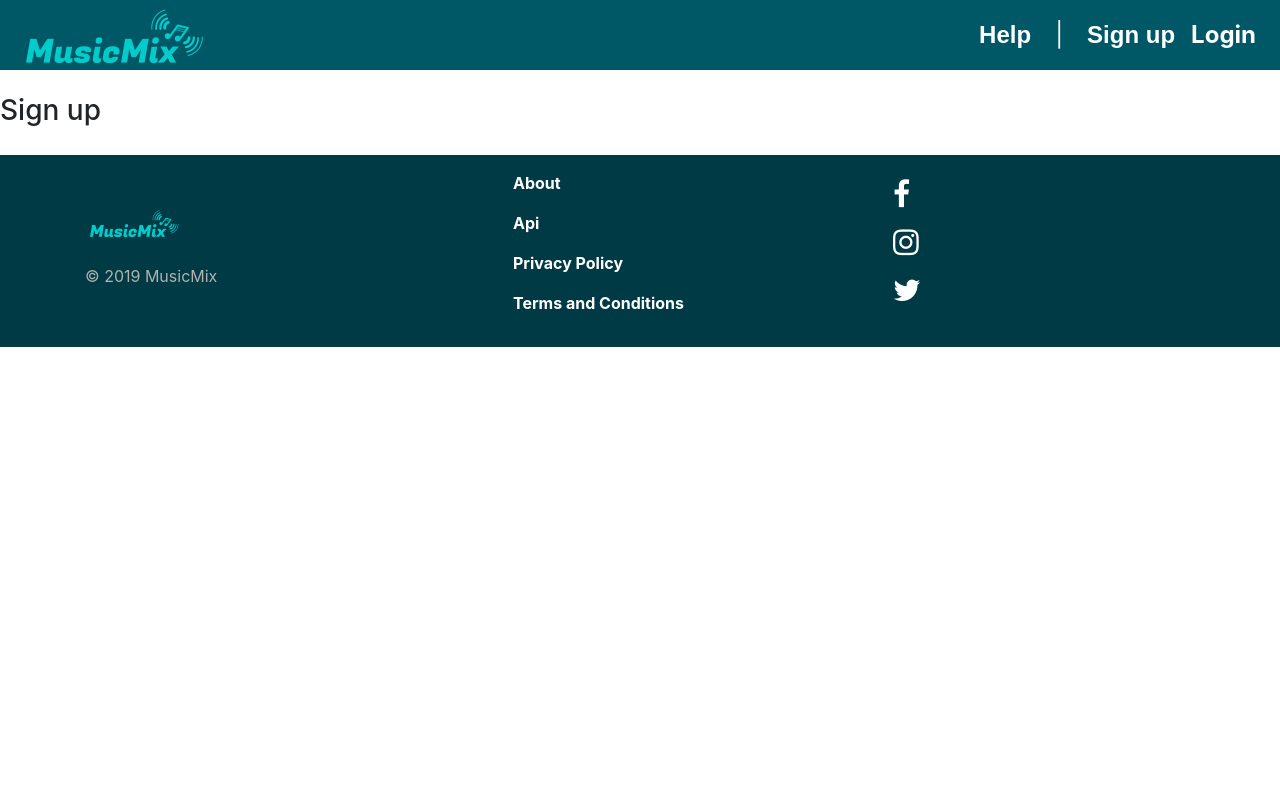
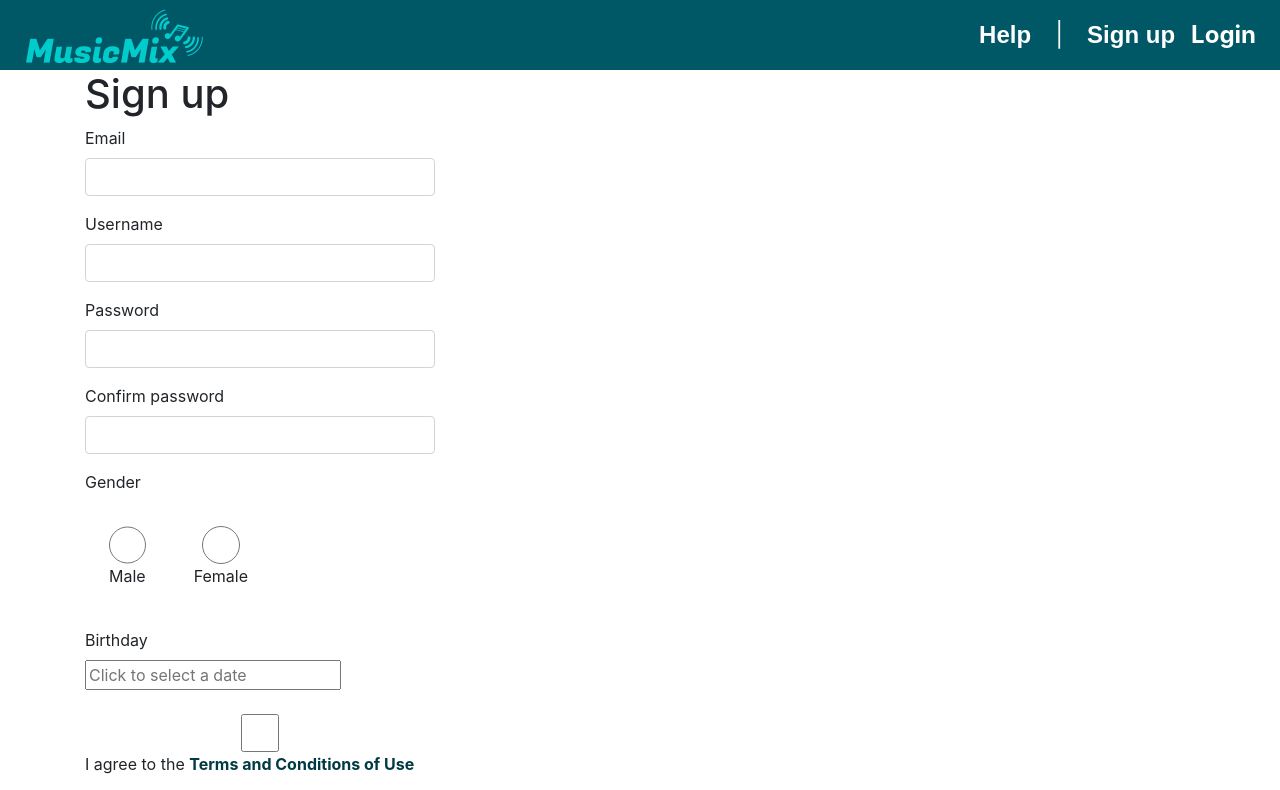
Before and after one commit to DainisM/MusicMix-web-app, a React app: page /signup in a window 1280 px wide. Shown: the top 790 px of the page. Built offline with nearby package versions, Linux system fonts and the light colour scheme.

Commit message:
Started working on Signup page

```diff
--- a/package.json
+++ b/package.json
@@ -19,10 +19,12 @@
   "author": "Dainis Moisejenko",
   "license": "MIT",
   "dependencies": {
-    "@types/react": "^16.9.9",
+    "@types/react": "^16.9.11",
     "@types/react-dom": "^16.9.2",
     "bootstrap": "^4.3.1",
+    "moment": "^2.24.0",
     "react": "^16.11.0",
+    "react-datepicker": "^2.9.6",
     "react-dom": "^16.11.0",
     "react-router": "^5.1.2",
     "react-router-dom": "^5.1.2"
--- /dev/null
+++ b/src/app/components/SignUp/SignupForm.css
@@ -0,0 +1,3 @@
+.gender-label {
+  margin: 1.5rem;
+}
--- /dev/null
+++ b/src/app/components/SignUp/SignupForm.js
@@ -0,0 +1,147 @@
+import moment from "moment";
+import React from "react";
+import DatePicker from "react-datepicker";
+import "react-datepicker/dist/react-datepicker.css";
+import "./SignupForm.css";
+
+class SignupForm extends React.Component {
+  constructor(props) {
+    super(props);
+    this.state = {
+      email: "",
+      username: "",
+      password: "",
+      passwordConfirmation: "",
+      birthday: "",
+      gender: "",
+      terms: false
+    };
+
+    this.handleUserInput = this.handleUserInput.bind(this);
+    this.onSubmit = this.onSubmit.bind(this);
+    this.handleCheck = this.handleCheck.bind(this);
+    this.handleBirthday = this.handleBirthday.bind(this);
+  }
+
+  handleUserInput(e) {
+    this.setState({ [e.target.name]: e.target.value });
+  }
+
+  onSubmit(e) {
+    e.preventDefault();
+    console.log(this.state);
+  }
+
+  handleBirthday = date => {
+    this.setState({ birthday: moment(date).format("YYYY-MM-DD") });
+  };
+
+  handleCheck(e) {
+    this.setState({ terms: !this.state.terms });
+  }
+
+  render() {
+    return (
+      <form onSubmit={this.onSubmit}>
+        <h1>Sign up</h1>
+        <div className="form-group">
+          <label className="control-label">Email</label>
+          <input
+            value={this.state.email}
+            onChange={this.handleUserInput}
+            type="email"
+            name="email"
+            className="form-control"
+          />
+        </div>
+        <div className="form-group">
+          <label className="control-label">Username</label>
+          <input
+            value={this.state.username}
+            onChange={this.handleUserInput}
+            type="text"
+            name="username"
+            className="form-control"
+          />
+        </div>
+        <div className="form-group">
+          <label className="control-label">Password</label>
+          <input
+            value={this.state.password}
+            onChange={this.handleUserInput}
+            type="password"
+            name="password"
+            className="form-control"
+          />
+        </div>
+        <div className="form-group">
+          <label className="control-label">Confirm password</label>
+          <input
+            value={this.state.passwordConfirmation}
+            onChange={this.handleUserInput}
+            type="password"
+            name="passwordConfirmation"
+            className="form-control"
+          />
+        </div>
+        <div className="form-group">
+          <label className="control-label">Gender</label>
+          <br />
+          <label className="gender-label">
+            <input
+              className="form-control"
+              type="radio"
+              name="gender"
+              value="Male"
+              onChange={this.handleUserInput}
+            />
+            Male
+          </label>
+          <label className="gender-label">
+            <input
+              className="form-control"
+              type="radio"
+              name="gender"
+              value="Female"
+              onChange={this.handleUserInput}
+            />
+            Female
+          </label>
+        </div>
+
+        <label className="control-label">Birthday</label>
+        <br />
+        <DatePicker
+          placeholderText="Click to select a date"
+          dateFormat="yyyy-MM-dd"
+          selected={Date.parse(this.state.birthday)}
+          onChange={this.handleBirthday}
+          peekNextMonth
+          showMonthDropdown
+          showYearDropdown
+          dropdownMode="select"
+        />
+
+        <br />
+        <br />
+        <div className="form-group terms">
+          <input
+            onChange={this.handleCheck}
+            type="checkbox"
+            name="terms"
+            className="form-control terms-checkbox"
+          />
+          <p>
+            I agree to the <a href="/terms">Terms and Conditions of Use</a>{" "}
+          </p>
+        </div>
+
+        <div className="form-group">
+          <button className="btn btn-primary btn-lg">Sign up</button>
+        </div>
+      </form>
+    );
+  }
+}
+
+export default SignupForm;
--- a/src/app/pages/About.js
+++ b/src/app/pages/About.js
@@ -1,5 +1,4 @@
 import React from "react";
-import GoogleMapReact from "google-map-react";
 
 const About = () => {
   return (
--- a/src/app/pages/SignUp.js
+++ b/src/app/pages/SignUp.js
@@ -1,11 +1,23 @@
 import React from "react";
+import SignupForm from "../components/SignUp/SignupForm";
 
-const SignUp = () => {
-  return (
-    <div>
-      <h3>Sign up</h3>
-    </div>
-  );
-};
+class SignUp extends React.Component {
+  render() {
+    return (
+      <div className="container">
+        <div className="row">
+          <div className="col-md-4 col-md-offset-4">
+            <SignupForm />
+          </div>
+        </div>
+        <div className="row">
+          <p>
+            Already have an account? <a href="/login">Log in</a>
+          </p>
+        </div>
+      </div>
+    );
+  }
+}
 
 export default SignUp;
```
Also changed, not shown: 1 other file (tests, documents, lock files or other folders).
